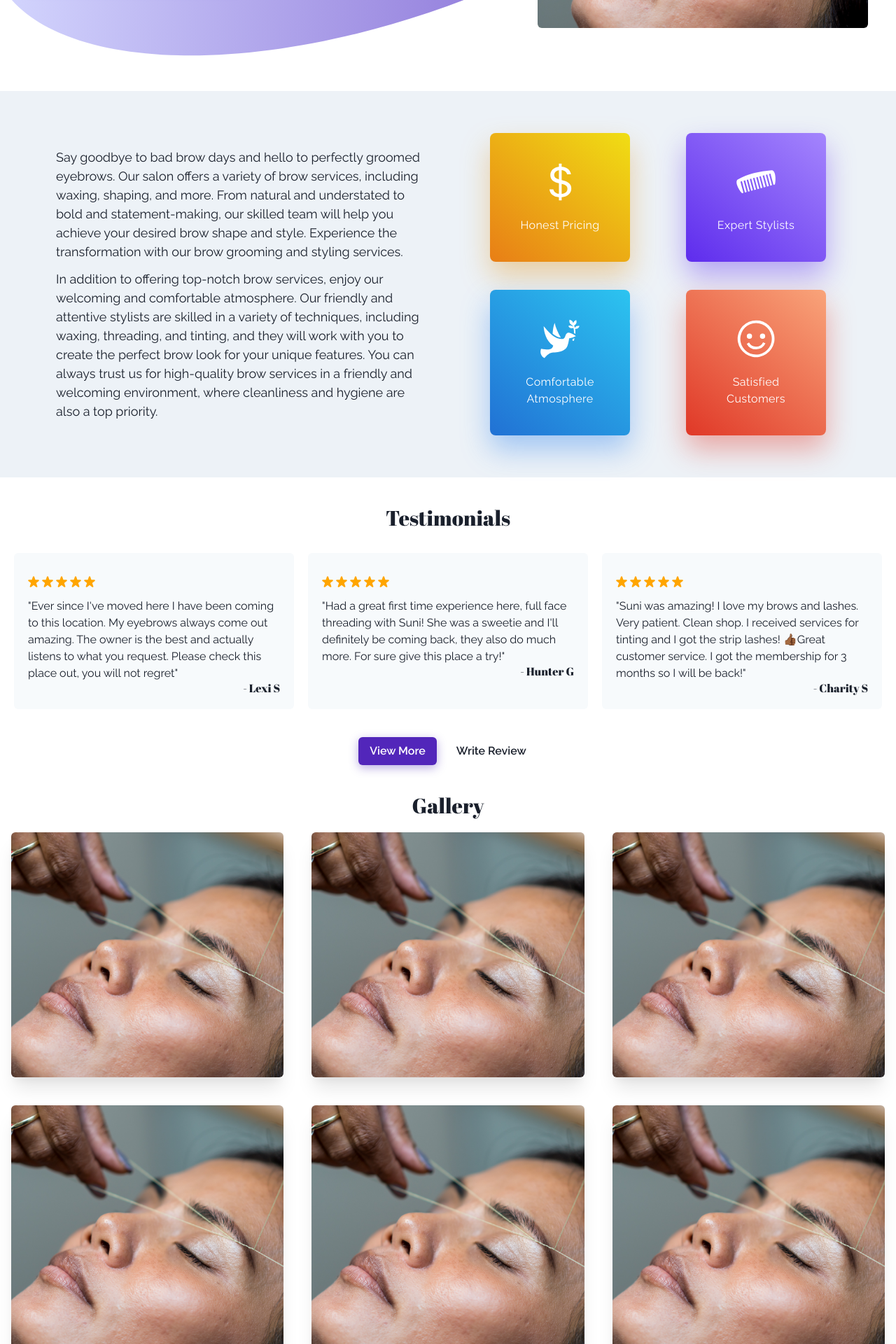
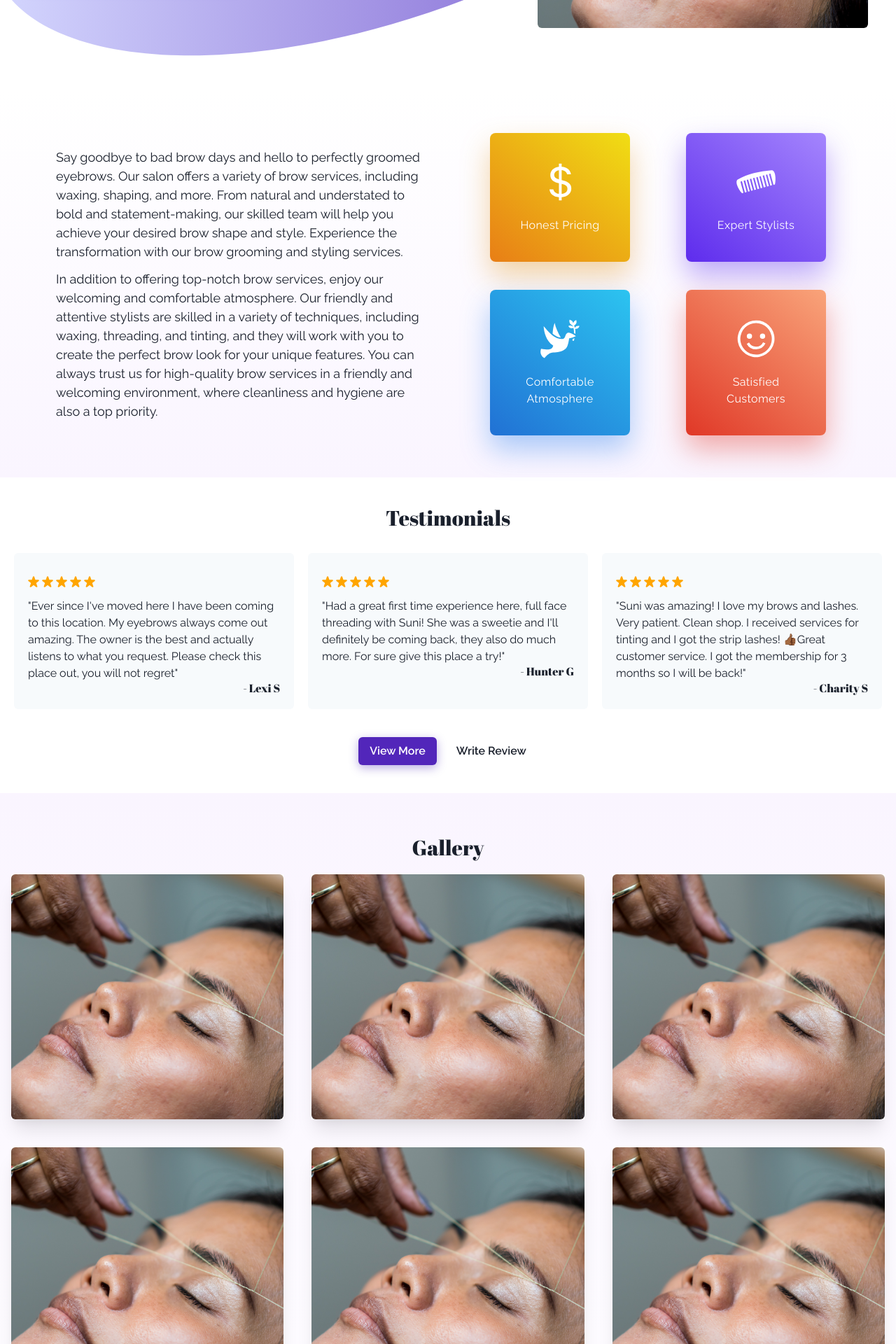
Before and after one commit to ibaniya98/liana-eyebrow, a Next.js app: page / in a window 1280 px wide. Shown: the part 460-2380 px from the top of the page at 70% size. Built offline with nearby package versions, Linux system fonts and the light colour scheme.

Commit message:
add background gradient

```diff
--- a/pages/index.tsx
+++ b/pages/index.tsx
@@ -14,7 +14,11 @@ export default function Home() {
       <Navbar />
       <Banner />
 
-      <Box py="10" px={[10, null, 20]} backgroundColor="gray.100">
+      <Box
+        py="10"
+        px={[10, null, 20]}
+        bgGradient="linear(0deg, #FAF5FF 0%, #FFFFFF 100%)"
+      >
         <SimpleGrid
           my="5"
           columns={{ base: 1, md: 2 }}
@@ -53,7 +57,7 @@ export default function Home() {
 
       <Testimonials />
 
-      <Box my="10">
+      <Box py="10" bgGradient="linear(0deg, #FFFFFF 0%, #FAF5FF 100%)">
         <Heading size="lg" textAlign="center" my="5">
           Gallery
         </Heading>
```
